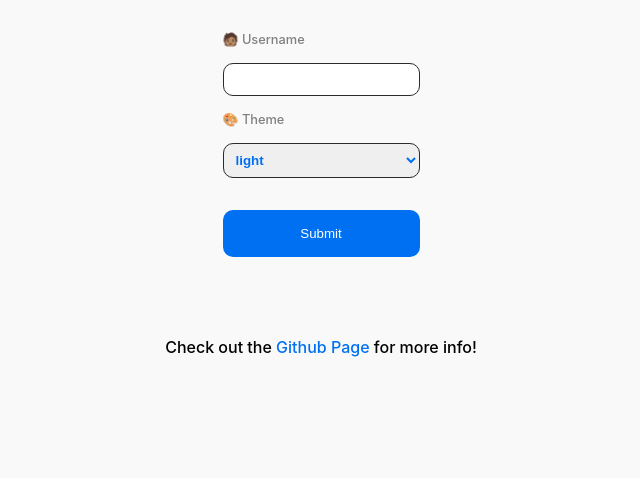
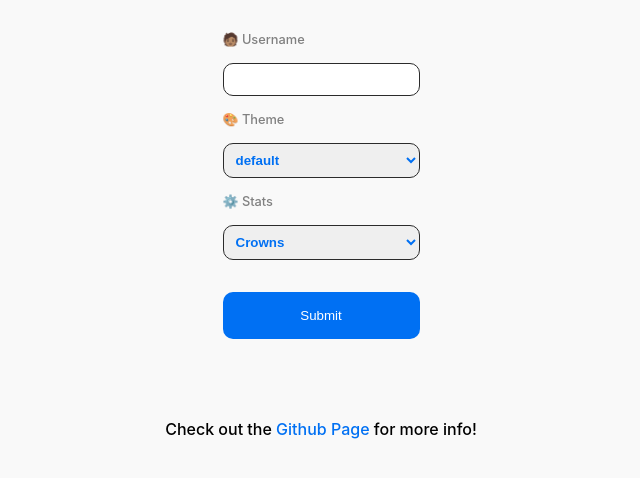
Before and after one commit to KevzPeter/Duolingo-Stats-Card, a Next.js app: page / in a window 1280 px wide. Shown: the top 478 px of the page, without its empty margins (319-959 px from the left). Built offline with nearby package versions, Linux system fonts and the light colour scheme.

Commit message:
✨ Added field to select Crowns or XP

```diff
--- a/pages/index.tsx
+++ b/pages/index.tsx
@@ -2,12 +2,10 @@ import type { NextPage } from 'next'
 import Head from 'next/head'
 import { useRouter } from 'next/router'
 import styles from '../styles/Home.module.scss'
-import { useState, CSSProperties } from "react";
-import ClipLoader from "react-spinners/ClipLoader";
+import { CSSProperties } from "react";
 import { THEME_NAMES } from '../utils/config';
 
 const Home: NextPage = () => {
-  let [loading, setLoading] = useState(false);
   const override: CSSProperties = {
     display: "block",
     margin: "0 auto",
@@ -15,26 +13,23 @@ const Home: NextPage = () => {
   };
   const router = useRouter();
   const themes = THEME_NAMES;
+  themes.unshift("default")
 
   const handleSubmit = (e) => {
     e.preventDefault();
-    setLoading(true);
 
     let username = e.target.username.value;
     let theme = e.target.theme.value;
+    let stats = e.target.stats.value;
 
     if (username) {
       let href = `/api?username=${username}`
-      if (theme)
+      if (theme !== 'default')
         href += `&theme=${theme}`
-      router.push(href)
-        .then(() => setLoading(false))
-        .catch(err => {
-          console.error(err);
-          setLoading(false);
-        });
+      if (stats === 'xp')
+        href += `&sort=xp`
+      router.push(href);
     }
-    else setLoading(false);
   }
   return (
     <div className={styles.container}>
@@ -53,6 +48,11 @@ const Home: NextPage = () => {
               return <option key={index} value={theme}>{theme}</option>
             })}
           </select>
+          <label htmlFor="stats">⚙️ Stats</label>
+          <select name='stats'>
+            <option value="crowns">Crowns</option>
+            <option value="xp">XP</option>
+          </select>
           <button className={styles.btn} type="submit">Submit</button>
         </form>
         <p>Check out the <a href="https://github.com/KevzPeter/Duolingo-Stats-Card">Github Page</a> for more info!</p>
```
